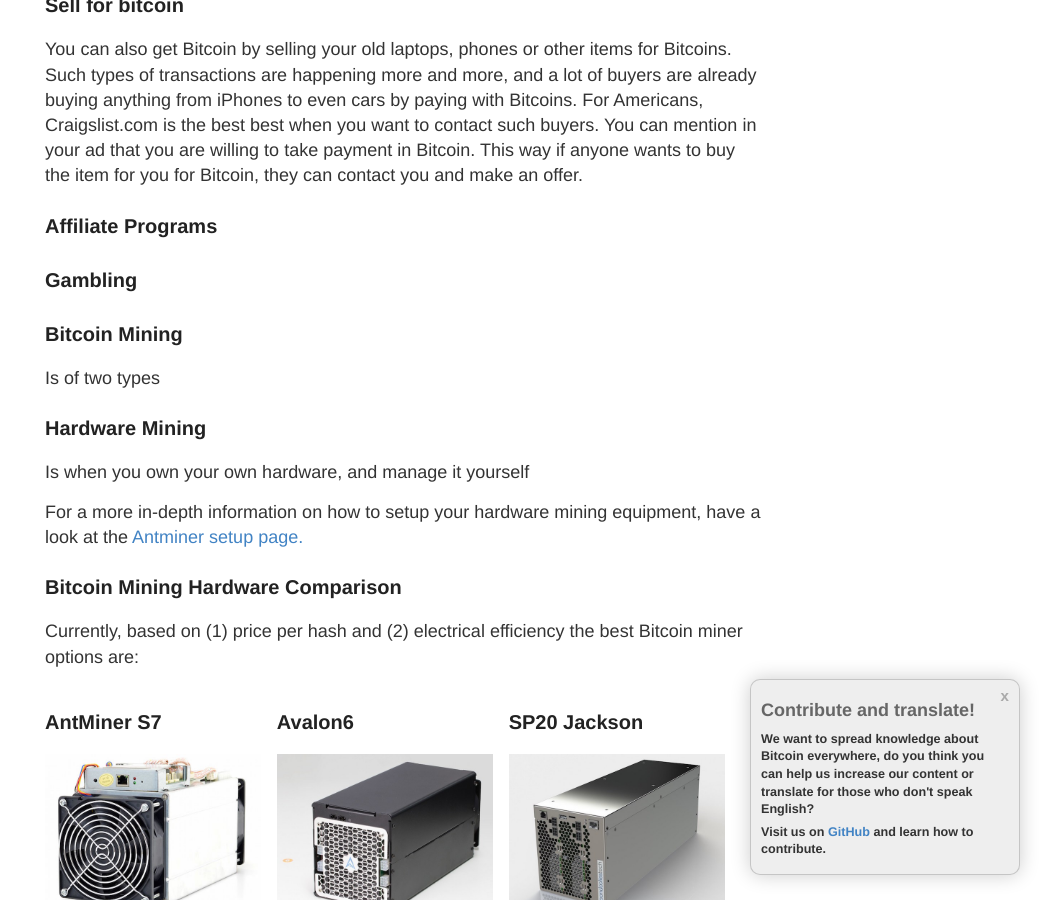
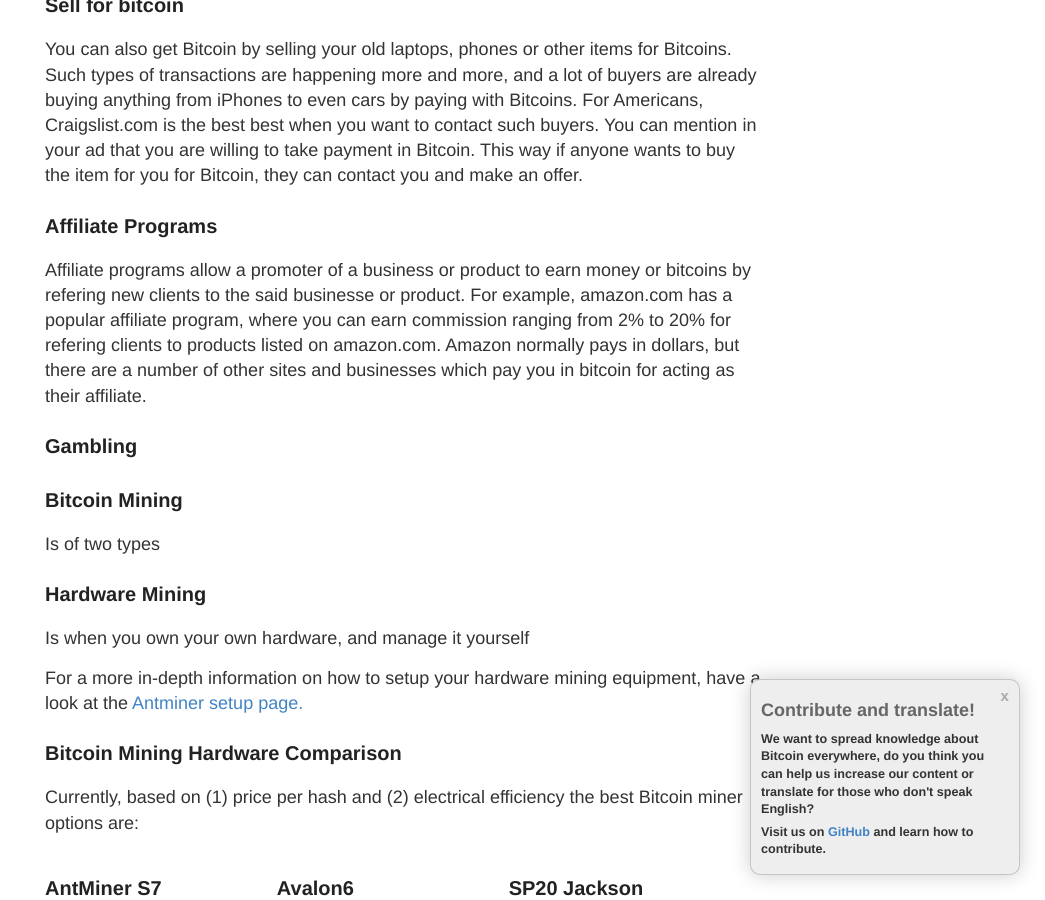
Before and after one commit to vesk4000/bm, a Jekyll site: the page built from _posts/2016-05-04-how-to-earn-bitcoin.md, in a window 1280 px wide and 900 px high, scrolled down 1260 px. Shown: the whole window, without its empty margins (235-1280 px from the left). Built offline with Jekyll 4.4.1, drawn with Linux system fonts in a browser that asks for light colours; nearby versions of some CDN libraries; comment, search, counter and statistics services are not loaded.

Commit message:
added section on affiliate programs

```diff
--- a/_posts/2016-05-04-how-to-earn-bitcoin.md
+++ b/_posts/2016-05-04-how-to-earn-bitcoin.md
@@ -42,11 +42,13 @@ Software development, writing, design, making websites or apps, audio transcript
 
 
 <h3 id="sll">Sell for bitcoin</h3>
+
 You can also get Bitcoin by selling your old laptops, phones or other items for Bitcoins. Such types of transactions are happening more and more, and a lot of buyers are already buying anything from iPhones to even cars by paying with Bitcoins. For Americans, Craigslist.com is the best best when you want to contact such buyers. You can mention in your ad that you are willing to take payment in Bitcoin. This way if anyone wants to buy the item for you for Bitcoin, they can contact you and make an offer.
 
 
 <h3 id='aff'> Affiliate Programs</h3>
 
+Affiliate programs allow a promoter of a business or product to earn money or bitcoins by refering new clients to the said businesse or product. For example, amazon.com has a popular affiliate program, where you can earn commission ranging from 2% to 20% for refering clients to products listed on amazon.com. Amazon normally pays in dollars, but there are a number of other sites and businesses which pay you in bitcoin for acting as their affiliate.
 
 <h3 id='gmg'> Gambling </h3>
 
```
